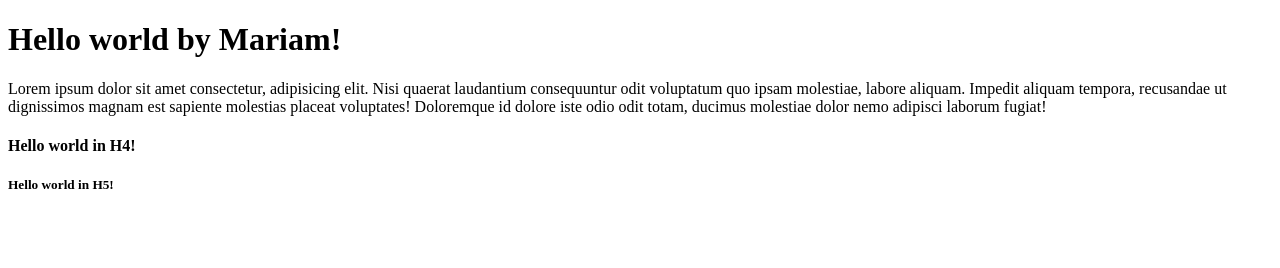
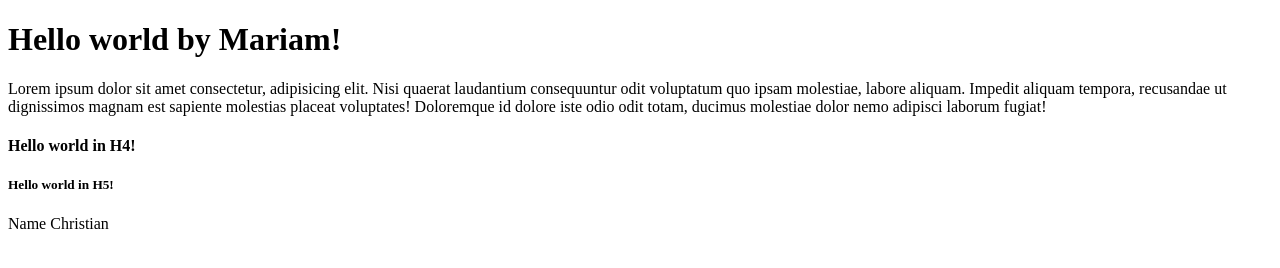
Before and after one commit to Zanderbolt/test-git, a plain HTML site: page index.html in a window 1280 px wide. Drawn offline with Linux system fonts and the light colour scheme.

Commit message:
Name Christian

```diff
--- a/index.html
+++ b/index.html
@@ -16,6 +16,7 @@
         laborum fugiat!</p>
         <h4>Hello world in H4!</h4>
         <h5>Hello world in H5!</h5>
+        <p>Name Christian</p>
 </body>
 
 </html>
```
